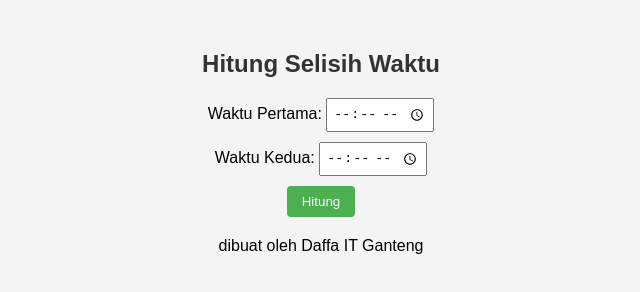
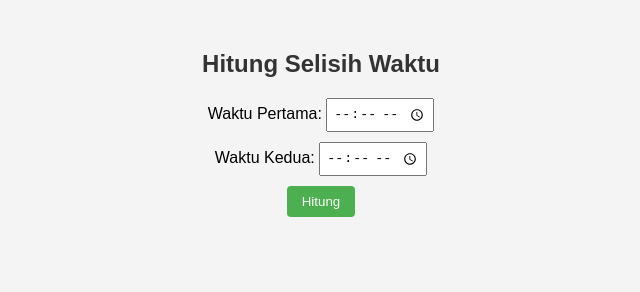
Before and after one commit to alekhinexxx/alekhinexxx.github.io, a plain HTML site: page index.html in a window 1280 px wide. Shown: the whole page, without its empty margins (319-959 px from the left). Drawn offline with Linux system fonts and the light colour scheme.

Commit message:
Update index.html

```diff
--- a/index.html
+++ b/index.html
@@ -62,6 +62,5 @@
   <label>Waktu Kedua: <input type="time" id="waktu2"></label>
   <button onclick="hitungSelisihWaktu()">Hitung</button>
   <p id="hasil"></p>
-  <p> dibuat oleh Daffa IT Ganteng</p>
 </body>
 </html>
```
